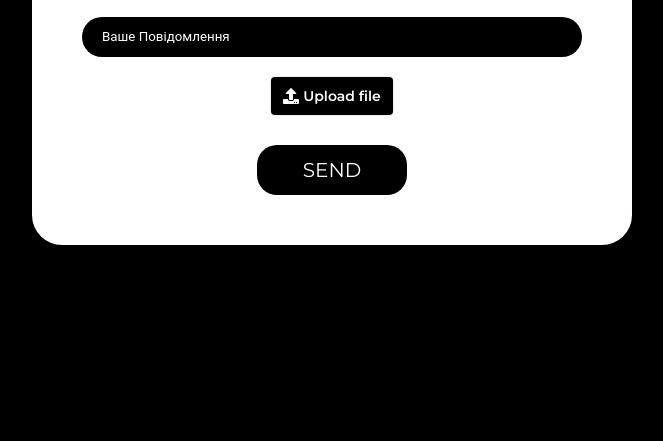
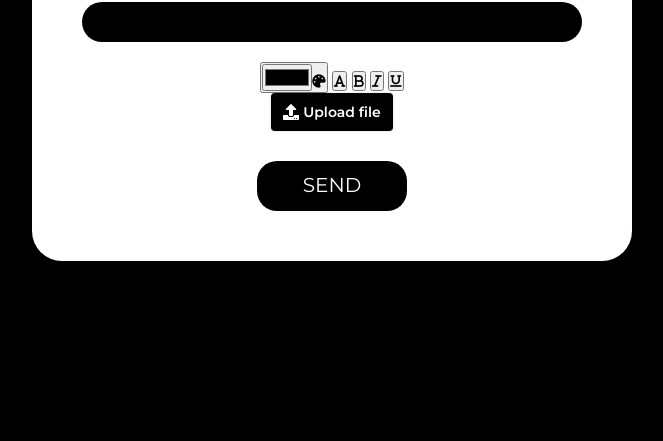
Before and after one commit to batyanoskow/mail-client, a plain HTML site: page index.html in a window 1280 px wide. Shown: the part 359-800 px from the top of the page, without its empty margins (308-971 px from the left). Drawn offline with Linux system fonts and the light colour scheme.

Commit message:
Update index.html

```diff
--- a/index.html
+++ b/index.html
@@ -11,8 +11,14 @@
     <div class="wrapper">
         <div class="wrapper__form">
             <div class="wrapper__logo"><img src="img/logo.jpg" alt="logo"></div>
-            <input type="text" class="wrapper__text" placeholder="Ваше Повідомлення">
-
+            <div class="wrapper__text"><div id="text" contenteditable="true"></div></div>
+            <div class="wrapper__buttons">
+              <button class="btn btn-color"><input type="color" name="" id="" css="color"><i class="fas fa-palette"></i></button>
+              <button class="btn btn-font"><i class="fas fa-font" css="font-weight" value="700"></i></button>
+              <button class="btn btn-weight"><i class="fas fa-bold" css="font-weight" value="900"></i></button>
+              <button class="btn btn-italic"><i class="fas fa-italic" css="font-style" value="italic"></i></button>
+		          <button class="btn btn-underline"><i class="fas fa-underline" css="text-decoration" value="underline"></i></button>
+            </div>
             <div class="file-input">
                 <input type="file" name="file-input" id="file-input" class="file-input__input"/>
                 <label class="file-input__label" for="file-input">
@@ -20,12 +26,13 @@
                     <path fill="currentColor"  d="M296 384h-80c-13.3 0-24-10.7-24-24V192h-87.7c-17.8 0-26.7-21.5-14.1-34.1L242.3 5.7c7.5-7.5 19.8-7.5 27.3 0l152.2 152.2c12.6 12.6 3.7 34.1-14.1 34.1H320v168c0 13.3-10.7 24-24 24zm216-8v112c0 13.3-10.7 24-24 24H24c-13.3 0-24-10.7-24-24V376c0-13.3 10.7-24 24-24h136v8c0 30.9 25.1 56 56 56h80c30.9 0 56-25.1 56-56v-8h136c13.3 0 24 10.7 24 24zm-124 88c0-11-9-20-20-20s-20 9-20 20 9 20 20 20 20-9 20-20zm64 0c0-11-9-20-20-20s-20 9-20 20 9 20 20 20 20-9 20-20z" ></path>
                   </svg>
                   <span>Upload file</span></label>
+
               </div>
-              <button  class="wrapper__button"><div class="">SEND</div></button>
-        </div>
+              <button  class="wrapper__button"><div >SEND</div></button>
+
+            </div>
 
     </div>
-
     <script src="js/index.js"></script>
     <script src="https://kit.fontawesome.com/7ab67362ad.js" crossorigin="anonymous"></script>
 </body>
```
